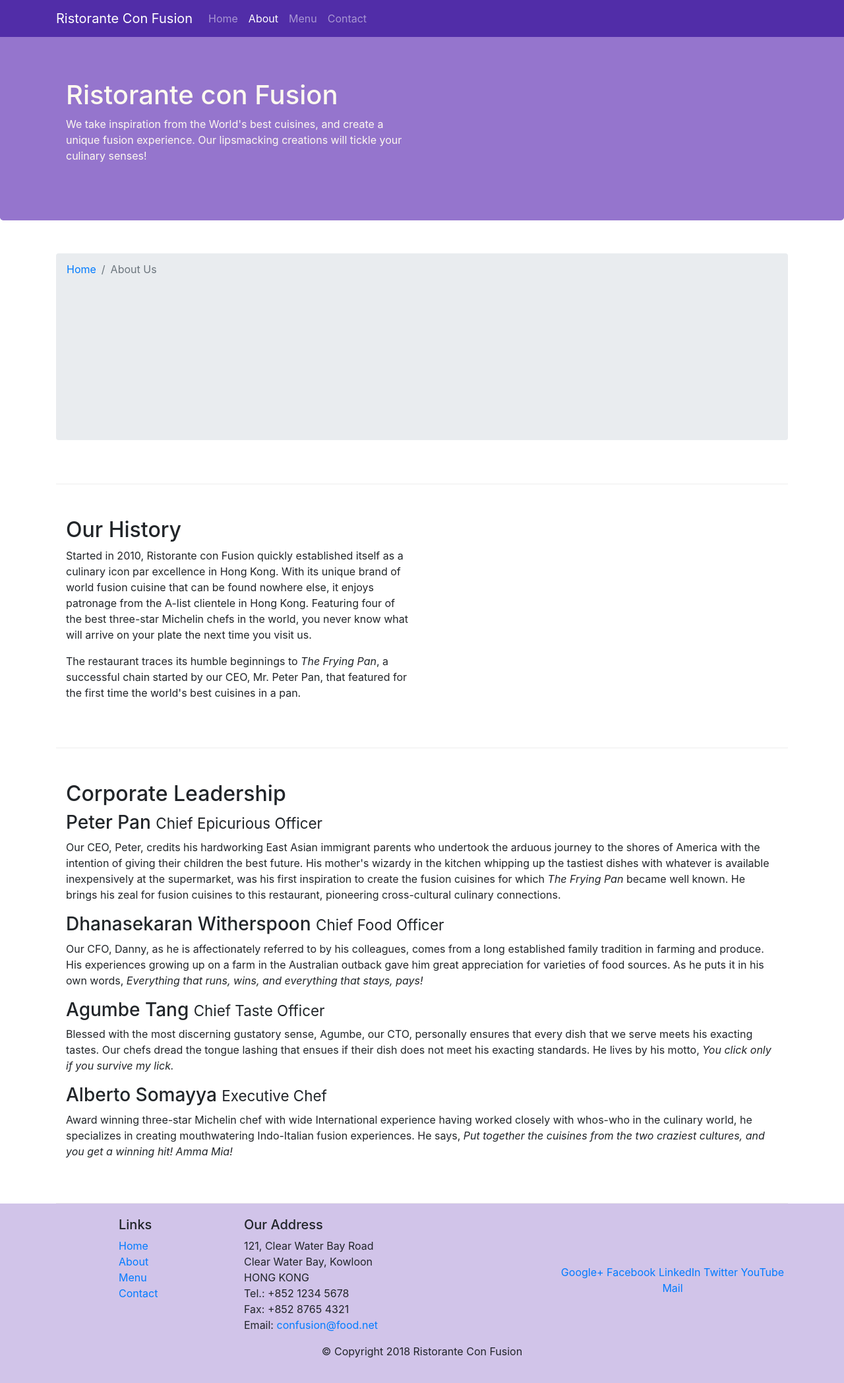
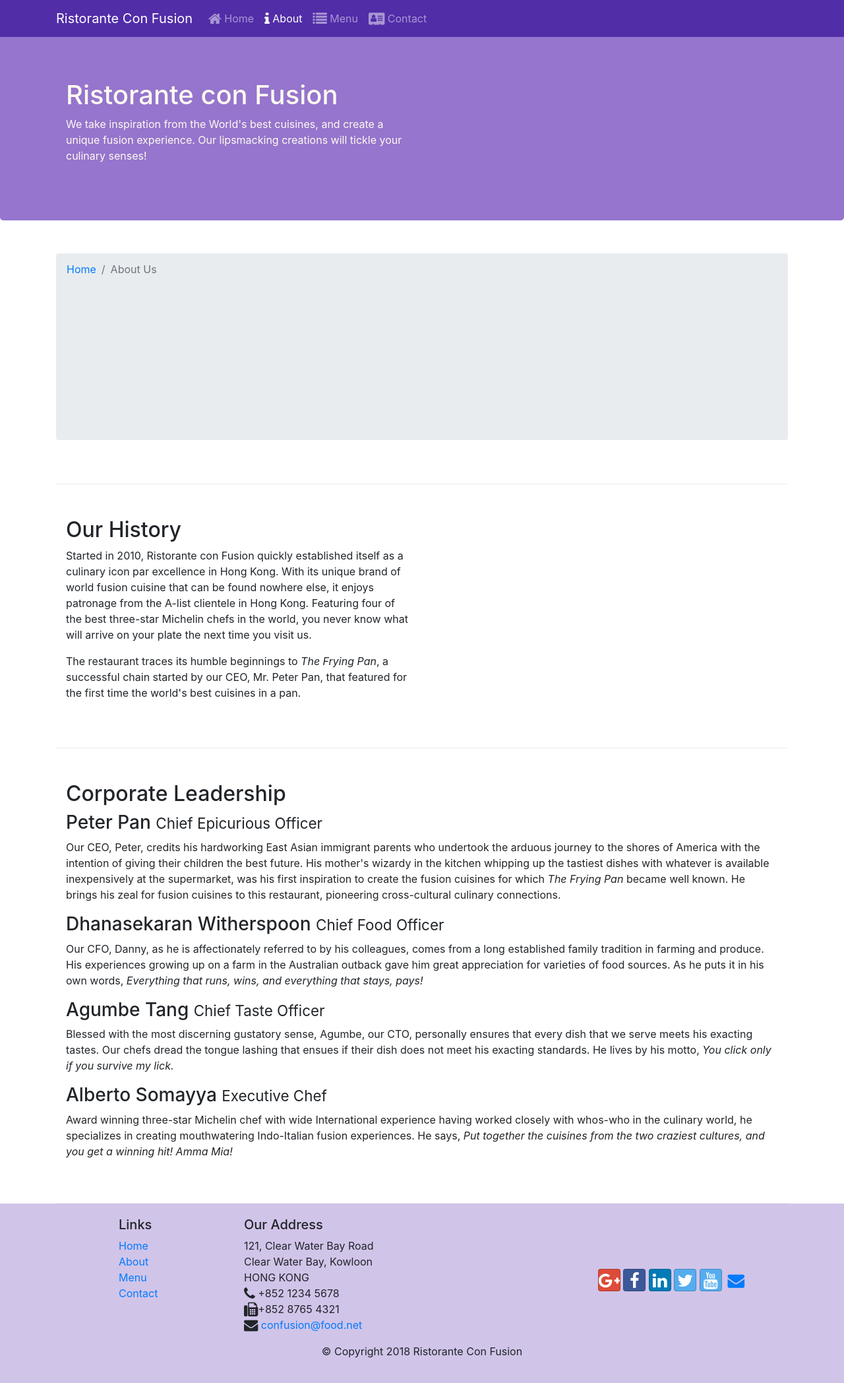
Before and after one commit to VanshikaJGJ1012/Front-End-Web-UI-Framworks-and-Bootstrap-and-Tools-Bootstrap-4, a website: page aboutus.html in a window 1280 px wide. Shown: the whole page at 66% size. Drawn offline with nearby package versions, Linux system fonts and the light colour scheme.

Commit message:
font icon ->font-awesome and Bootstrap-social

```diff
--- a/aboutus.html
+++ b/aboutus.html
@@ -9,6 +9,8 @@
 
 <!-- Bootstrap CSS -->
 <link rel="stylesheet" href="node_modules/bootstrap/dist/css/bootstrap.min.css">
+<link rel="stylesheet" href="node_modules/font-awesome/css/font-awesome.min.css">
+<link rel="stylesheet" href="node_modules/bootstrap-social/bootstrap-social.css">
 <link rel="stylesheet" href="CSS/styles.css">
 
     <title>Ristorante Con Fusion: About Us</title>
@@ -26,10 +28,18 @@
            <a class="navbar-brand" href="./index.html">Ristorante Con Fusion</a>
            <div class="collapse navbar-collapse" id="Navbar">
             <ul class="navbar-nav mr-auto">
-                <li class="nav-item "><a class="nav-link" href="./index.html">Home</a></li>
-                <li class="nav-item active "><a class="nav-link" href="#">About</a></li>
-                <li class="nav-item"><a class="nav-link" href="#">Menu</a></li>
-                <li class="nav-item"><a class="nav-link" href="#">Contact</a></li>
+                <li class="nav-item "><a class="nav-link" href="./index.html">
+                    <span class="fa fa-home fa-lg"></span>
+                    Home</a></li>
+                <li class="nav-item active "><a class="nav-link" href="#">
+                    <span class="fa fa-info fa-lg"></span>
+                    About</a></li>
+                <li class="nav-item"><a class="nav-link" href="#">
+                    <span class="fa fa-list fa-lg"></span>
+                    Menu</a></li>
+                <li class="nav-item"><a class="nav-link" href="#">
+                    <span class="fa fa-address-card fa-lg"></span>
+                    Contact</a></li>
             </ul>
            </div>
 
@@ -101,19 +111,19 @@
 		              121, Clear Water Bay Road<br>
 		              Clear Water Bay, Kowloon<br>
 		              HONG KONG<br>
-		              Tel.: +852 1234 5678<br>
-		              Fax: +852 8765 4321<br>
-		              Email: <a href="mailto:confusion@food.net">confusion@food.net</a>
+		              <span class="fa fa-phone fa-lg"></span> +852 1234 5678<br>
+		               <span class="fa fa-fax fa-lg"></span>+852 8765 4321<br>
+		              <span class="fa fa-envelope fa-lg"></span> <a href="mailto:confusion@food.net">confusion@food.net</a>
 		           </address>
                 </div>
                 <div class="col-12 col-sm-4 align-self-center">
                     <div class="text-center">
-                        <a href="http://google.com/+">Google+</a>
-                        <a href="http://www.facebook.com/profile.php?id=">Facebook</a>
-                        <a href="http://www.linkedin.com/in/">LinkedIn</a>
-                        <a href="http://twitter.com/">Twitter</a>
-                        <a href="http://youtube.com/">YouTube</a>
-                        <a href="mailto:">Mail</a>
+                        <a class="btn btn-social-icon btn-google" href="http://google.com/+"><span class="fa fa-google-plus fa-lg"></span></a>
+                        <a class="btn btn-social-icon btn-facebook" href="http://www.facebook.com/profile.php?id="><span class="fa fa-facebook fa-lg"></span></a>
+                        <a class="btn btn-social-icon btn-linkedin" href="http://www.linkedin.com/in/"><span class="fa fa-linkedin fa-lg"></span></a>
+                        <a class="btn btn-social-icon btn-twitter" href="http://twitter.com/"><span class="fa fa-twitter fa-lg"></span></a>
+                        <a class="btn btn-social-icon btn-twitter"href="http://youtube.com/"><span class="fa fa-youtube fa-lg"></span></a>
+                        <a class="btn btn-social-icon"href="mailto:"><span class="fa fa-envelope fa-lg"></span></a>
                     </div>
                 </div>
            </div>
--- a/package.json
+++ b/package.json
@@ -15,6 +15,8 @@
   },
   "dependencies": {
     "bootstrap": "^4.0.0",
+    "bootstrap-social": "^5.1.1",
+    "font-awesome": "^4.7.0",
     "jquery": "^3.3.1",
     "popper.js": "^1.12.9"
   }
```
Also changed, not shown: index.html (+21 -13 lines), 1 other file.
